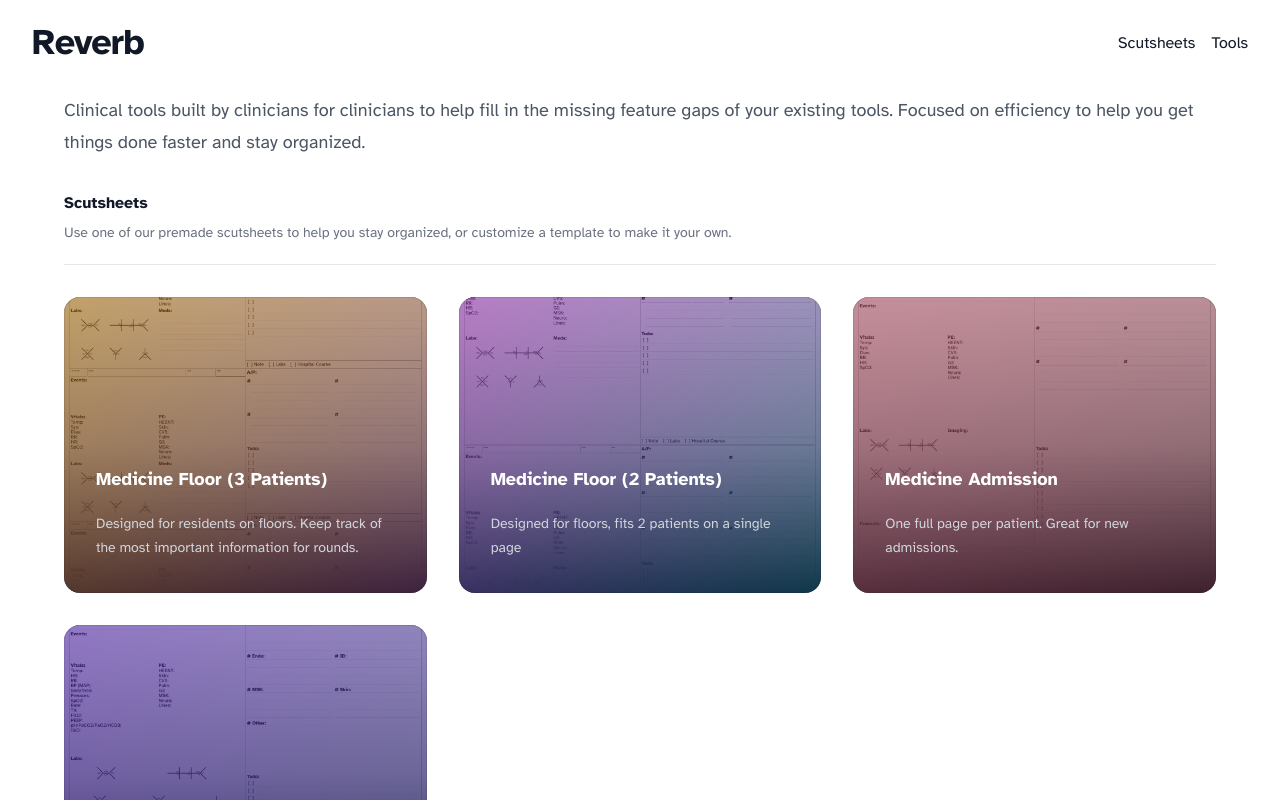
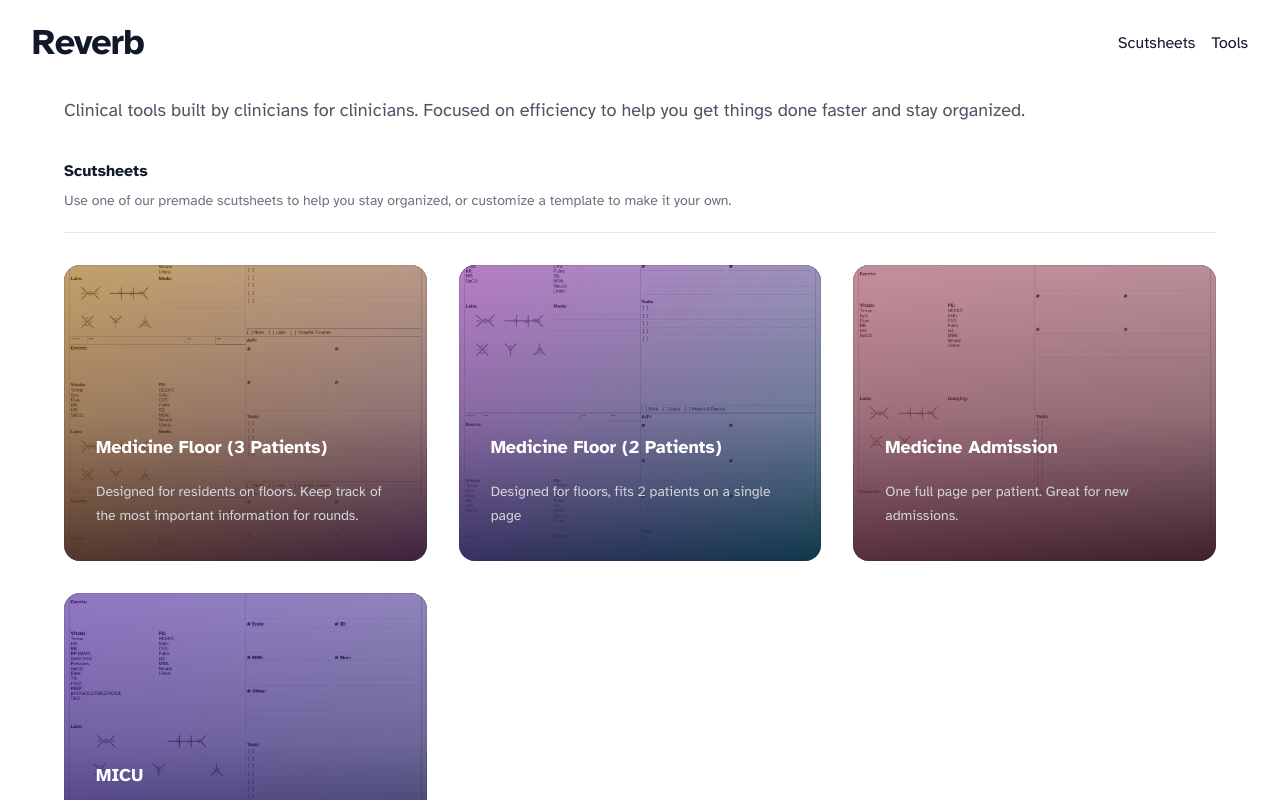
Before and after one commit to cfu288/rounding-sheets, a React (Vite) app: page / in a window 1280 px wide. Shown: the top 800 px of the page. Built offline with nearby package versions, Linux system fonts and the light colour scheme; what @react-pdf/renderer would draw is missing.

Commit message:
feat: update home

```diff
--- a/src/pages/Home.tsx
+++ b/src/pages/Home.tsx
@@ -107,8 +107,7 @@
           }`}
         >
           <p className={`text-lg/8 text-gray-600`}>
-            Clinical tools built by clinicians for clinicians to help fill in
-            the missing feature gaps of your existing tools. Focused on
+            Clinical tools built by clinicians for clinicians. Focused on
             efficiency to help you get things done faster and stay organized.
           </p>
         </div>
```
